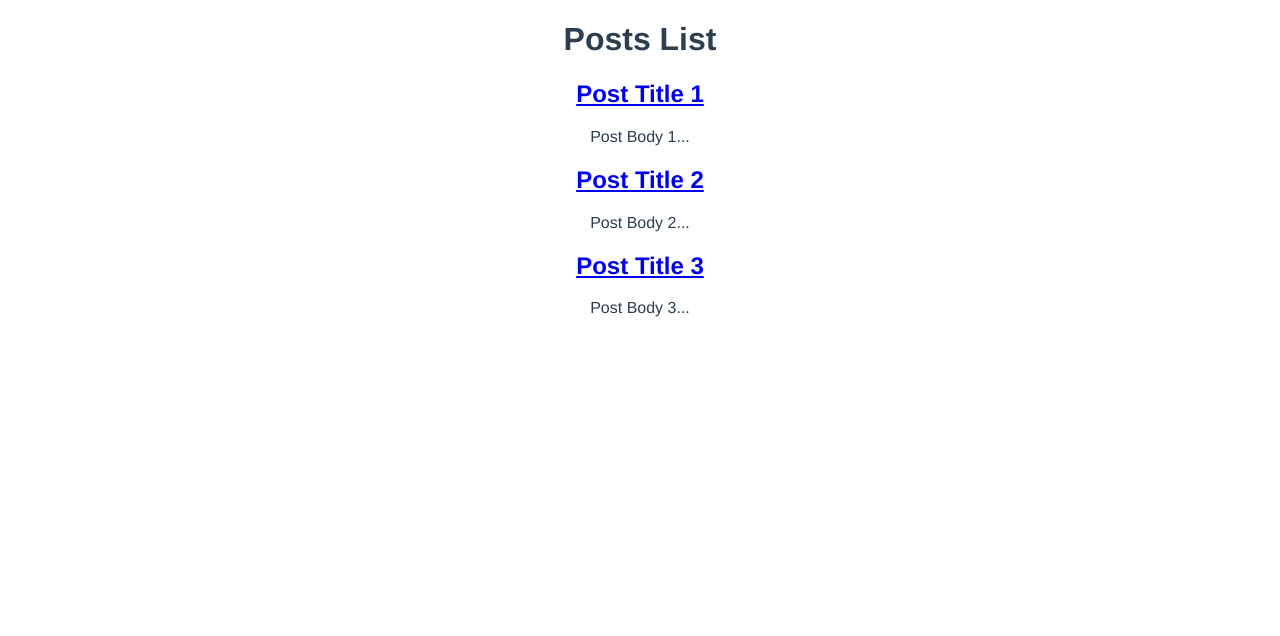
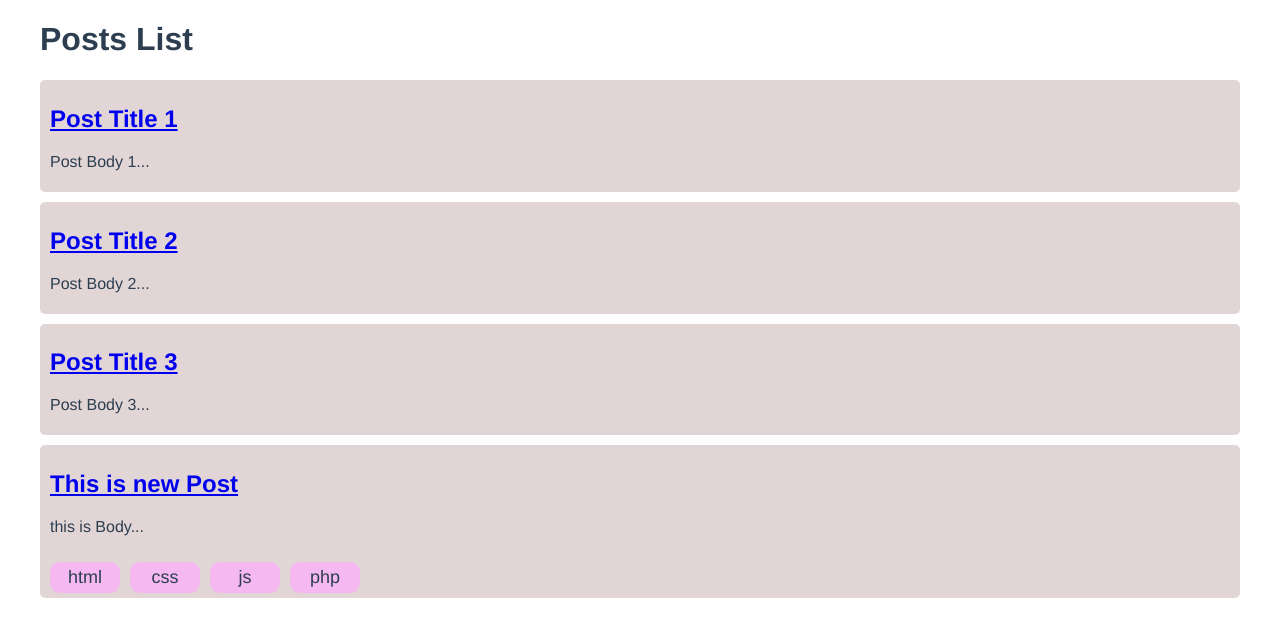
Before and after one commit to r1d3rzz/composition-api, a Vue app: page / in a window 1280 px wide. Shown: the top 636 px of the page. Built offline with nearby package versions, Linux system fonts and the light colour scheme; data requests are answered from the project's data file.

Commit message:
add post data in api and create posts ui

```diff
--- a/database/db.json
+++ b/database/db.json
@@ -14,6 +14,17 @@
       "id": 3,
       "title": "Post Title 3",
       "body": "Post Body 3"
+    },
+    {
+      "title": "This is new Post",
+      "body": "this is Body",
+      "tags": [
+        "html",
+        "css",
+        "js",
+        "php"
+      ],
+      "id": 4
     }
   ]
 }
--- a/src/components/PostLists.vue
+++ b/src/components/PostLists.vue
@@ -1,6 +1,6 @@
 <template>
   <h1>Posts List</h1>
-  <div v-for="post in posts" :key="post.id">
+  <div v-for="post in posts" :key="post.id" class="singlePost">
     <SinglePost :post="post" />
   </div>
 </template>
@@ -16,4 +16,10 @@ export default {
 </script>
 
 <style>
+.singlePost {
+  background-color: #e2d5d5;
+  padding: 5px 10px;
+  border-radius: 5px;
+  margin: 10px 0;
+}
 </style>
--- a/src/components/SinglePost.vue
+++ b/src/components/SinglePost.vue
@@ -3,6 +3,9 @@
     <h2>{{ post.title }}</h2>
   </router-link>
   <p>{{ cutPostBody }}</p>
+  <div v-for="tag in post.tags" class="tagContainer" :key="tag">
+    <span>{{ tag }}</span>
+  </div>
 </template>
 
 <script>
--- a/src/views/HomeView.vue
+++ b/src/views/HomeView.vue
@@ -34,4 +34,9 @@ export default {
 </script>
 
 <style>
+.home {
+  max-width: 1200px;
+  text-align: start;
+  margin: 0 auto;
+}
 </style>
--- a/src/views/PostCreate.vue
+++ b/src/views/PostCreate.vue
@@ -2,7 +2,7 @@
   <h1>Create Your Post</h1>
 
   <div class="postCreate">
-    <form>
+    <form @submit.prevent="addPost">
       <div class="inputBox">
         <label for="title" class="postLabel">Post Title</label>
         <input
@@ -16,13 +16,13 @@
 
       <div class="inputBox">
         <label for="body" class="postLabel">Post Body</label>
-        <input
-          type="text"
+        <textarea
+          class="postTextarea"
+          cols="30"
+          rows="5"
           id="body"
-          class="postInput"
           v-model="body"
-          required
-        />
+        ></textarea>
       </div>
 
       <div class="inputBox">
@@ -68,7 +68,19 @@ export default {
       tag.value = "";
     };
 
-    return { title, body, tag, addNewTags, tags };
+    let addPost = async () => {
+      await fetch("http://localhost:3000/posts", {
+        method: "POST",
+        headers: { "Content-Type": "application/json" },
+        body: JSON.stringify({
+          title: title.value,
+          body: body.value,
+          tags: tags.value,
+        }),
+      });
+    };
+
+    return { title, body, tag, addNewTags, tags, addPost };
   },
 };
 </script>
@@ -92,6 +104,11 @@ export default {
   font-size: 22px;
   border-bottom: 2px solid gray;
 }
+.postTextarea {
+  border-radius: 5px;
+  width: 80%;
+  font-size: 15px;
+}
 .createBtn {
   border: none;
   background-color: blue;
```
